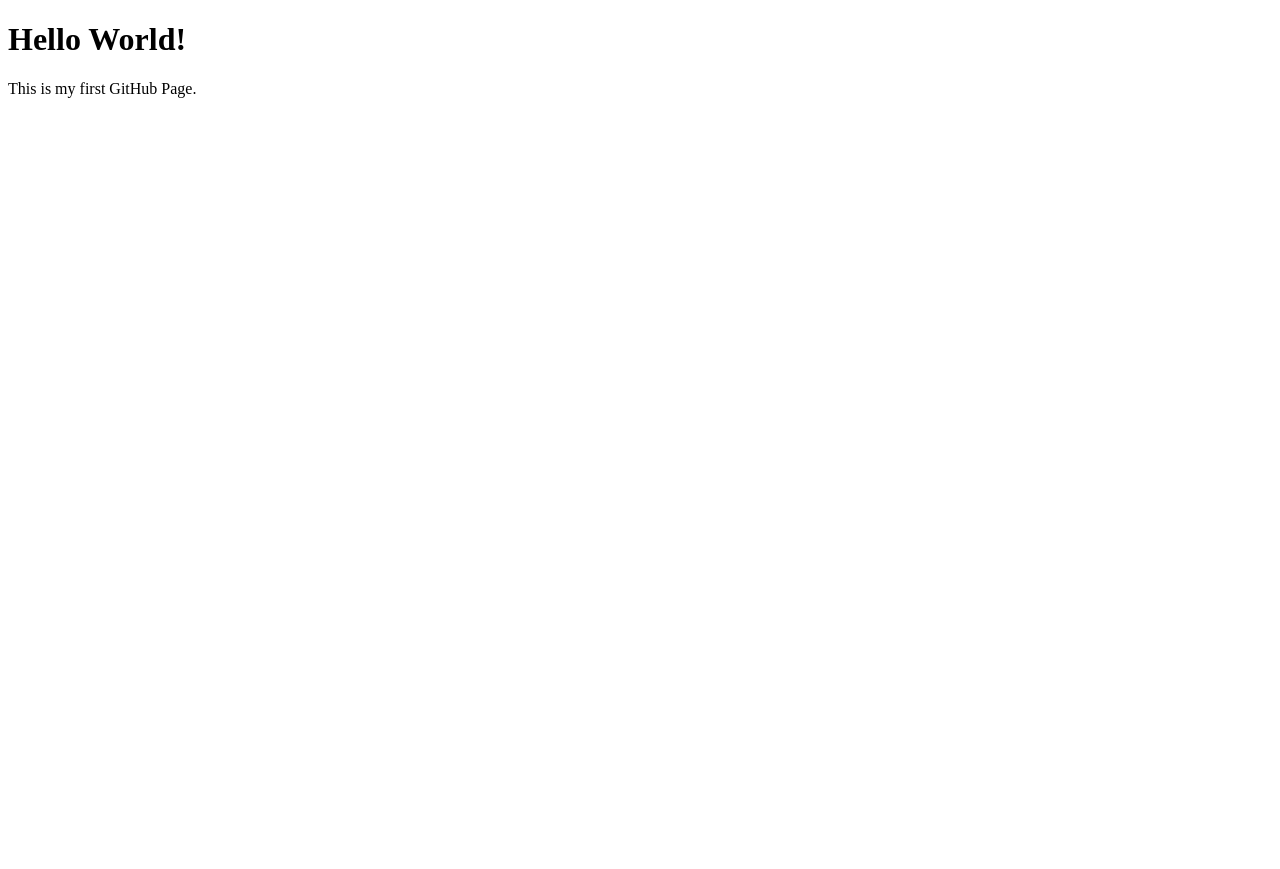
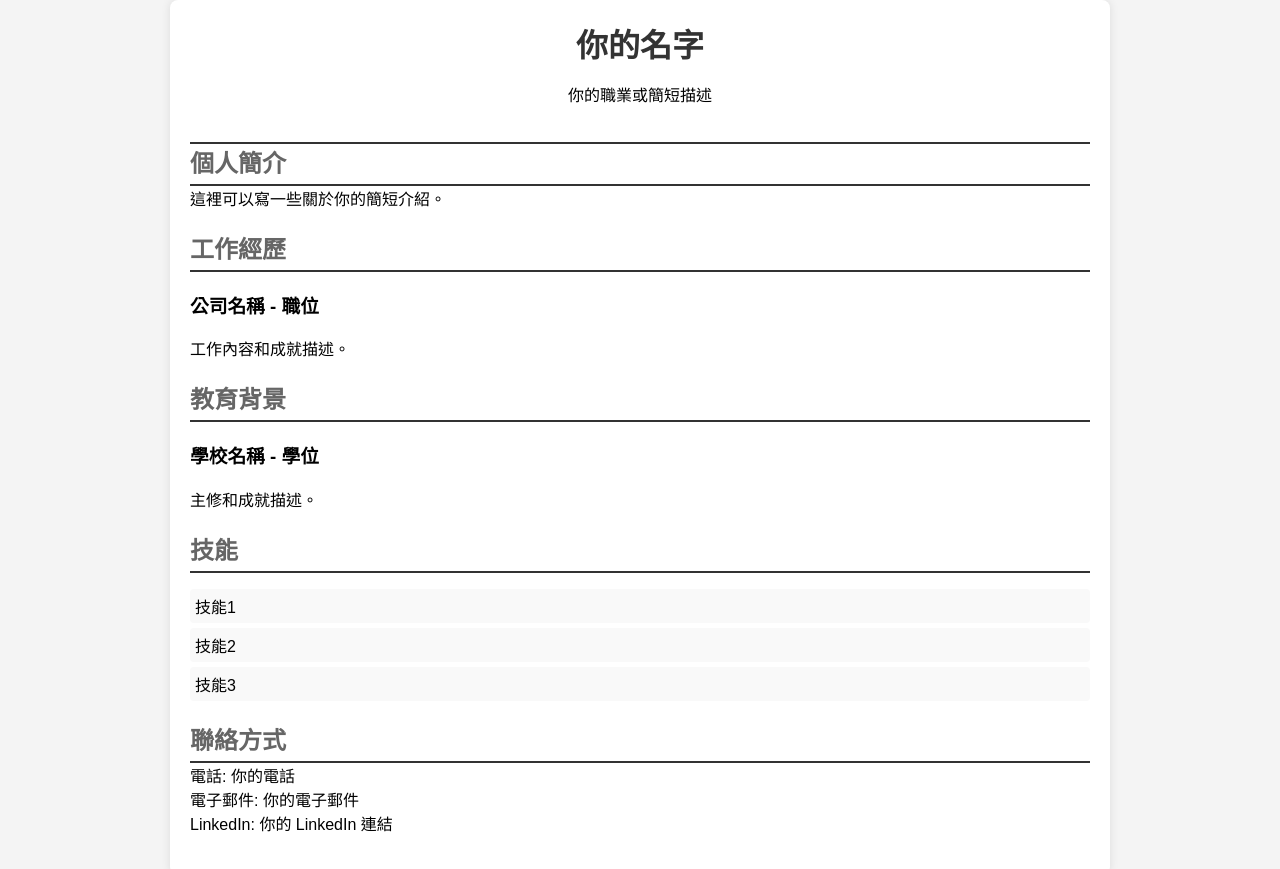
Before and after one commit to MeiSee/maisie, a plain HTML site: page index.html in a window 1280 px wide. Before the commit the page ends 800 px from the top, so only its background shows below. Drawn offline with Linux system fonts and the light colour scheme.

Commit message:
Update index.html

```diff
--- a/index.html
+++ b/index.html
@@ -1,10 +1,103 @@
 <!DOCTYPE html>
-<html>
+<html lang="zh-Hant">
 <head>
-    <title>Welcome to My GitHub Page</title>
+    <meta charset="UTF-8">
+    <meta name="viewport" content="width=device-width, initial-scale=1.0">
+    <title>我的 CV</title>
+    <style>
+        body {
+            font-family: Arial, sans-serif;
+            background-color: #f4f4f4;
+            margin: 0;
+            padding: 0;
+        }
+        .container {
+            max-width: 900px;
+            margin: auto;
+            padding: 20px;
+            background: #fff;
+            border-radius: 8px;
+            box-shadow: 0 0 10px rgba(0,0,0,0.1);
+        }
+        header {
+            text-align: center;
+            padding-bottom: 20px;
+            border-bottom: 2px solid #333;
+        }
+        h1, h2 {
+            margin: 0;
+        }
+        h1 {
+            font-size: 2em;
+            color: #333;
+        }
+        h2 {
+            font-size: 1.5em;
+            color: #666;
+        }
+        .section {
+            margin-bottom: 20px;
+        }
+        .section h2 {
+            border-bottom: 2px solid #333;
+            padding-bottom: 5px;
+        }
+        .section p {
+            margin: 0;
+        }
+        .skills ul {
+            list-style: none;
+            padding: 0;
+        }
+        .skills ul li {
+            background: #f9f9f9;
+            margin-bottom: 5px;
+            padding: 5px;
+            border-radius: 4px;
+        }
+    </style>
 </head>
 <body>
-    <h1>Hello World!</h1>
-    <p>This is my first GitHub Page.</p>
+    <div class="container">
+        <header>
+            <h1>你的名字</h1>
+            <p>你的職業或簡短描述</p>
+        </header>
+        <section class="personal-info section">
+            <h2>個人簡介</h2>
+            <p>這裡可以寫一些關於你的簡短介紹。</p>
+        </section>
+        <section class="experience section">
+            <h2>工作經歷</h2>
+            <div>
+                <h3>公司名稱 - 職位</h3>
+                <p>工作內容和成就描述。</p>
+            </div>
+            <!-- 可以添加更多工作經歷 -->
+        </section>
+        <section class="education section">
+            <h2>教育背景</h2>
+            <div>
+                <h3>學校名稱 - 學位</h3>
+                <p>主修和成就描述。</p>
+            </div>
+            <!-- 可以添加更多教育背景 -->
+        </section>
+        <section class="skills section">
+            <h2>技能</h2>
+            <ul>
+                <li>技能1</li>
+                <li>技能2</li>
+                <li>技能3</li>
+                <!-- 可以添加更多技能 -->
+            </ul>
+        </section>
+        <section class="contact section">
+            <h2>聯絡方式</h2>
+            <p>電話: 你的電話</p>
+            <p>電子郵件: 你的電子郵件</p>
+            <p>LinkedIn: 你的 LinkedIn 連結</p>
+        </section>
+    </div>
 </body>
 </html>
```
